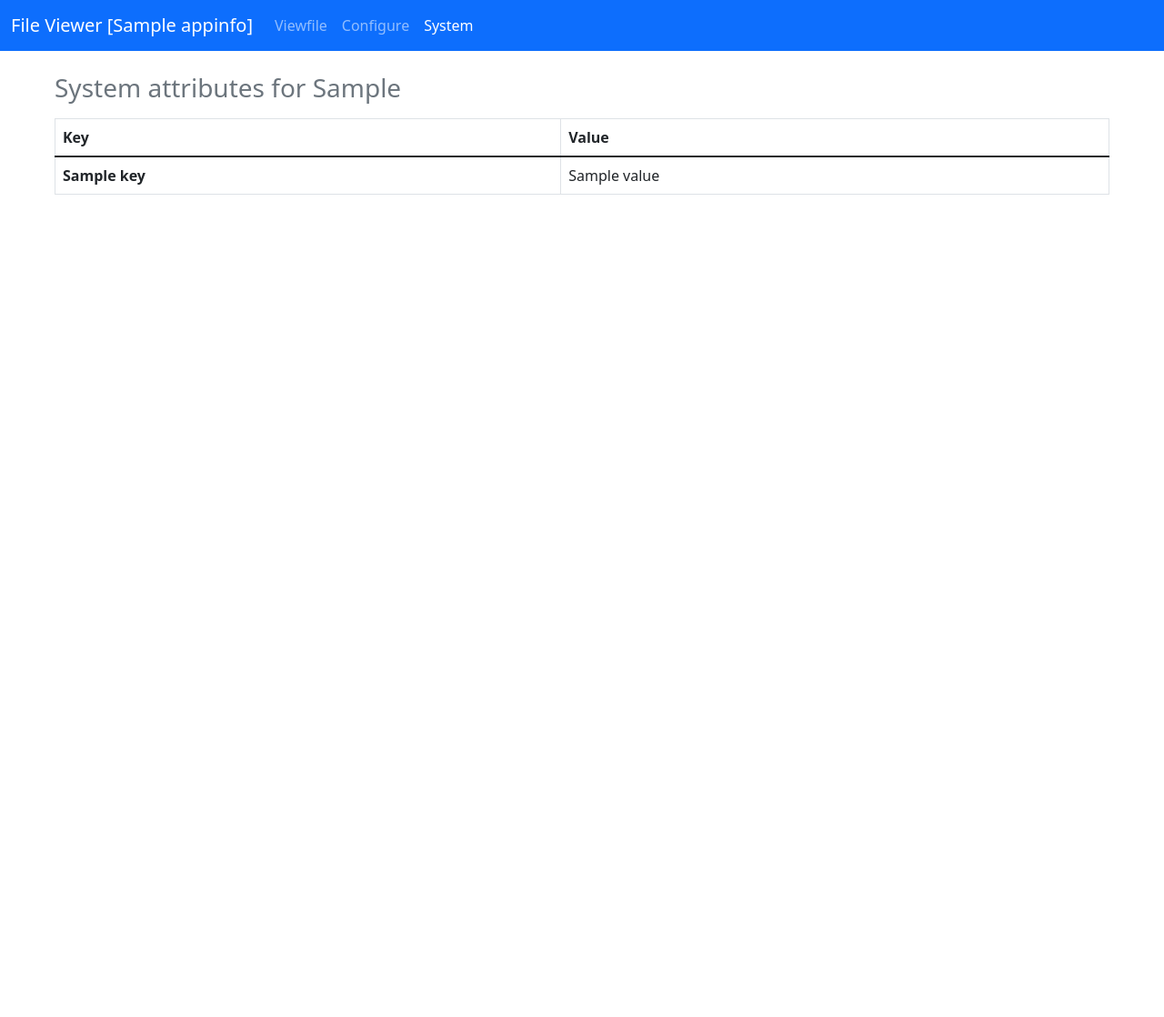
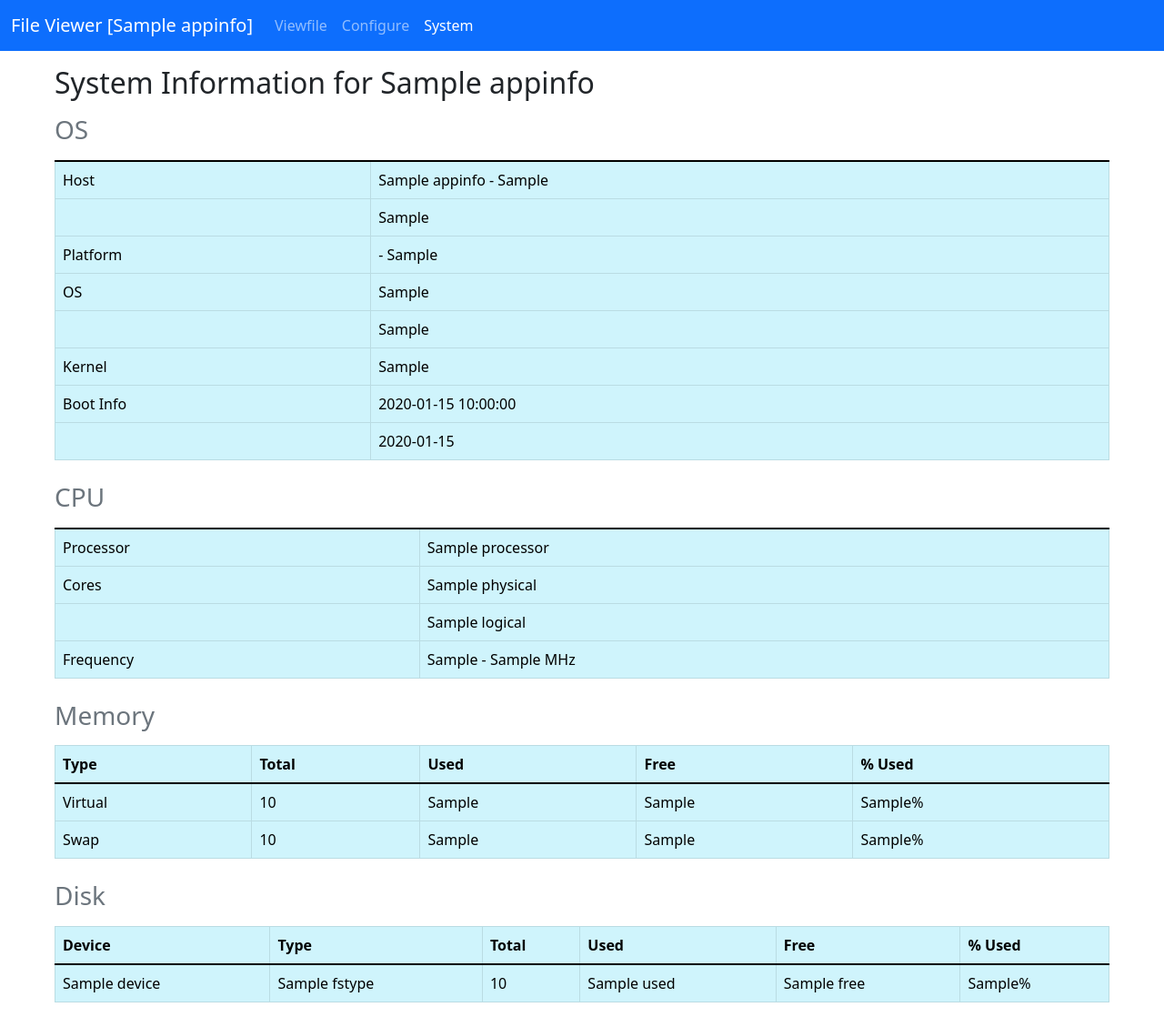
Before and after one commit to JavaWiz1/dt-fileviewer-web, a FastAPI app: template dt-fileviewer/templates/system.html in a window 1280 px wide. Shown: the whole page at 91% size. Before the commit the page ends 214 px from the top, so only its background shows below. Run offline with FastAPI, Linux system fonts and the light colour scheme; the template is opened without the code that fills it: most values are stand-ins (such as "Sample title", 1, 10 or a date in 2020).

Commit message:
Redo System Information UI

```diff
--- a/dt-fileviewer/templates/configure.html
+++ b/dt-fileviewer/templates/configure.html
@@ -12,7 +12,7 @@
 <form id="configuration_form" method="post" action="/configure" class="my-3 px-5"
     onsubmit="validate_form(event);">
     <div>
-        <table class="table table-striped table-bordered caption-top">
+        <table class="table table-info table-striped table-bordered caption-top">
             <caption>
                 <h3>List of viewable files</h3>
             </caption>
--- a/dt-fileviewer/templates/system.html
+++ b/dt-fileviewer/templates/system.html
@@ -4,30 +4,162 @@
 
 {% block content %}
 
+{% set cpu_info = appinfo.cpu %}
+{% set mem_info = appinfo.memory %}
+{% set disk_info = appinfo.disk %}
+
 <!-- <div class="my-4 px-3 border shadow-sm"> -->
 <div class="my-3 px-5">
-    <table class="table table-hover table-bordered caption-top">
-        <caption>
-            <h3>System attributes for {{ appinfo.host_fqdn }}</h3>
-        </caption>
-    <thead>
+    <h2>System Information for {{ appinfo.hostname }}</h2>
+
+    <!-- OS information -->
+    <table class="table table-info table-hover table-bordered caption-top mb-3">
+        <caption><h3>OS</h3></caption>
+        <tbody class="table-group-divider">
+            <!-- <tr><td>Title</td><td>{{ appinfo.xxx }}</td></tr> -->
+            <tr><td>Host</td>
+                <td>{{ appinfo.hostname }} - {{ appinfo.host_fqdn}} </td>
+            </tr>
             <tr>
-                <th scope="col">Key</th>
-                <th scope="col">Value</th>
+                <td></td>
+                <td>{{ appinfo.ip }}</td>
+            </tr>
+            <tr>
+                <td>Platform</td>
+                <td>{{ appinfo.platform }} - {{ appinfo.machine_type }}</td>
+            </tr>
+            <tr>
+                <td>OS</td>
+                <td>{{ appinfo.os }}</td>
+            </tr>
+            <tr>
+                <td></td>
+                <td>{{ appinfo.os_ver }}</td>
+            </tr>
+            <tr>
+                <td>Kernel</td><td>{{ appinfo.os_kernel }}</td>
+            </tr>
+            <tr>
+                <td>Boot Info</td><td>{{ appinfo.last_boot_time }}</td>
+            </tr>
+            <tr>
+                <td></td>
+                <td>{{ appinfo.uptime }}</td>
+            </tr>
+        </tbody>
+    </table>
+
+    <!-- CPU information -->
+    <table class="table table-info table-hover table-bordered caption-top mb-3">
+        <caption><h3>CPU</h3></caption>
+        <tbody class="table-group-divider">
+            <!-- <tr><td>Title</td><td>{{ appinfo.xxx }}</td></tr> -->
+            <tr>
+                <td>Processor</td>
+                <td>{{ cpu_info.processor }}</td>
+            </tr>
+            <tr>
+                <td>Cores</td>
+                <td>{{ cpu_info.cores_physical }} physical</td>
+            </tr>
+            <tr>
+                <td> </td>
+                <td>{{ cpu_info.cores_logical }} logical</td>
+            </tr>
+            <tr>
+                <td>Frequency</td>
+                <td>{{ cpu_info.freq_min }} - {{ cpu_info.freq_max }} MHz</td>
+            </tr>
+        </tbody>
+    </table>
+
+    <!-- Memory information -->
+    <table class="table table-info table-hover table-bordered caption-top mb-3">
+        <caption><h3>Memory</h3></caption>
+        <thead>
+            <tr>
+                <th scope="col">Type</th>
+                <th scope="col">Total</th>
+                <th scope="col">Used</th>
+                <th scope="col">Free</th>
+                <th scope="col">% Used</th>
             </tr>
         </thead>
         <tbody class="table-group-divider">
-            {% for key, value in appinfo.items() %}
-            {% if not key.startswith('_') %}
+            <!-- <tr><td>Title</td><td>{{ appinfo.xxx }}</td></tr> -->
             <tr>
-                <td><strong>{{ key }}</strong></td>
-                <td>{{ value }}</td>
+                <td>Virtual</td>
+                <td>{{ mem_info.virtual_total }}</td>
+                <td>{{ mem_info.virtual_used }}</td>
+                <td>{{ mem_info.virtual_free }}</td>
+                <td>{{ mem_info.virtual_pct_used }}%</td>
             </tr>
-            {% endif %}
+            <tr>
+                <td>Swap</td>
+                <td>{{ mem_info.swap_total }}</td>
+                <td>{{ mem_info.swap_used }}</td>
+                <td>{{ mem_info.swap_free }}</td>
+                <td>{{ mem_info.swap_pct_used }}%</td>
+            </tr>
+        </tbody>
+    </table>
+
+    <!-- Disk information  -->
+    <table class="table table-info table-hover table-bordered caption-top mb-3">
+        <caption><h3>Disk</h3></caption>
+        <thead>
+            <tr>
+                <th scope="col">Device</th>
+                <th scope="col">Type</th>
+                <th scope="col">Total</th>
+                <th scope="col">Used</th>
+                <th scope="col">Free</th>
+                <th scope="col">% Used</th>
+            </tr>
+        </thead>
+        <tbody class="table-group-divider">
+            <!-- <tr><td>Title</td><td>{{ appinfo.xxx }}</td></tr> -->
+             {% for d_entry in disk_info.partitions %}
+                {% set type  = d_entry.fstype if d_entry.fstype|length > 0 else d_entry.mount_opts %}
+                {% set total = d_entry.total  if d_entry.total is defined else '-' %}
+                {% set used  = d_entry.used   if d_entry.used  is defined else '-' %}
+                {% set free  = d_entry.free   if d_entry.free  is defined else '-' %}
+                {% set used_pct = d_entry.used_pct if d_entry.used_pct is defined else '-' %}
+                <tr>
+                    <td>{{ d_entry.device }}</td>
+                    <td>{{ type }}</td>
+                    <td>{{ total }}</td>
+                    <td>{{ used }}</td>
+                    <td>{{ free }}</td>
+                    <td>{{ used_pct }}%</td>
+                </tr>
             {% endfor %}
         </tbody>
     </table>
+<!--
+    LOGGER.info('')
+    LOGGER.success('Disk Info:')
+    print('  Device       Type            Total      Used       Free    % Used')
+    print('  ------------ ---------- ---------- ---------- ---------- --------')
+    for de in obj.disk.partitions:
+        # print(de)
+        total = '-'
+        used = '-'
+        free = '-'
+        used_pct = '-'
+        type = de.fstype if len(de.fstype) > 0 else de.mount_opts
+        if hasattr(de, 'total'):
+            total = OSHelper.bytes_to_printformat(de.total)
+            used = OSHelper.bytes_to_printformat(de.used)
+            free = OSHelper.bytes_to_printformat(de.free)
+            used_pct = f'{de.used_pct}%'
+        print(f'  {de.device:12} {type:10} {total:>10} {used:>10} {free:>10} {used_pct:>8}')
+     -->
+
+
 </div>
+
+
 <script src="/static/js/system.js"></script>
 
 {% endblock content %}
```
Also changed, not shown: dt-fileviewer/utils/helper.py (+26 -3 lines), README.md.
